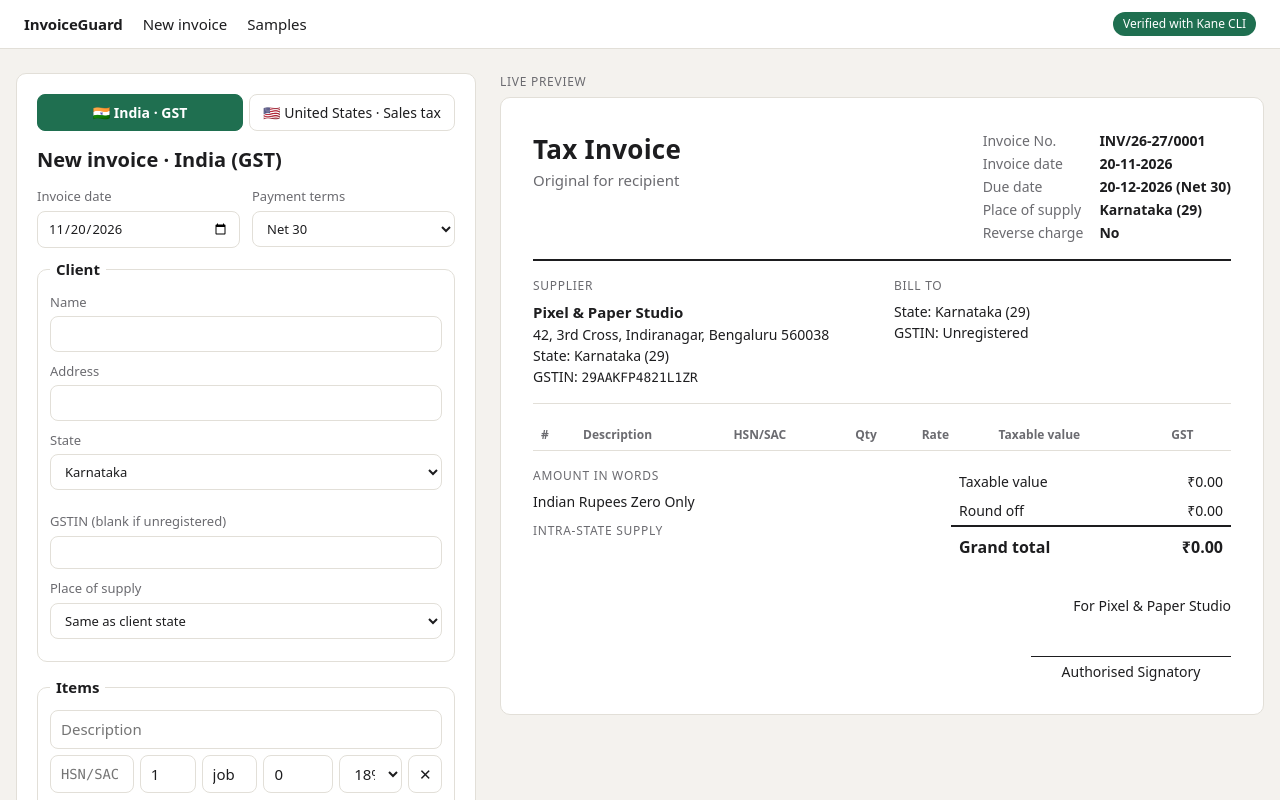
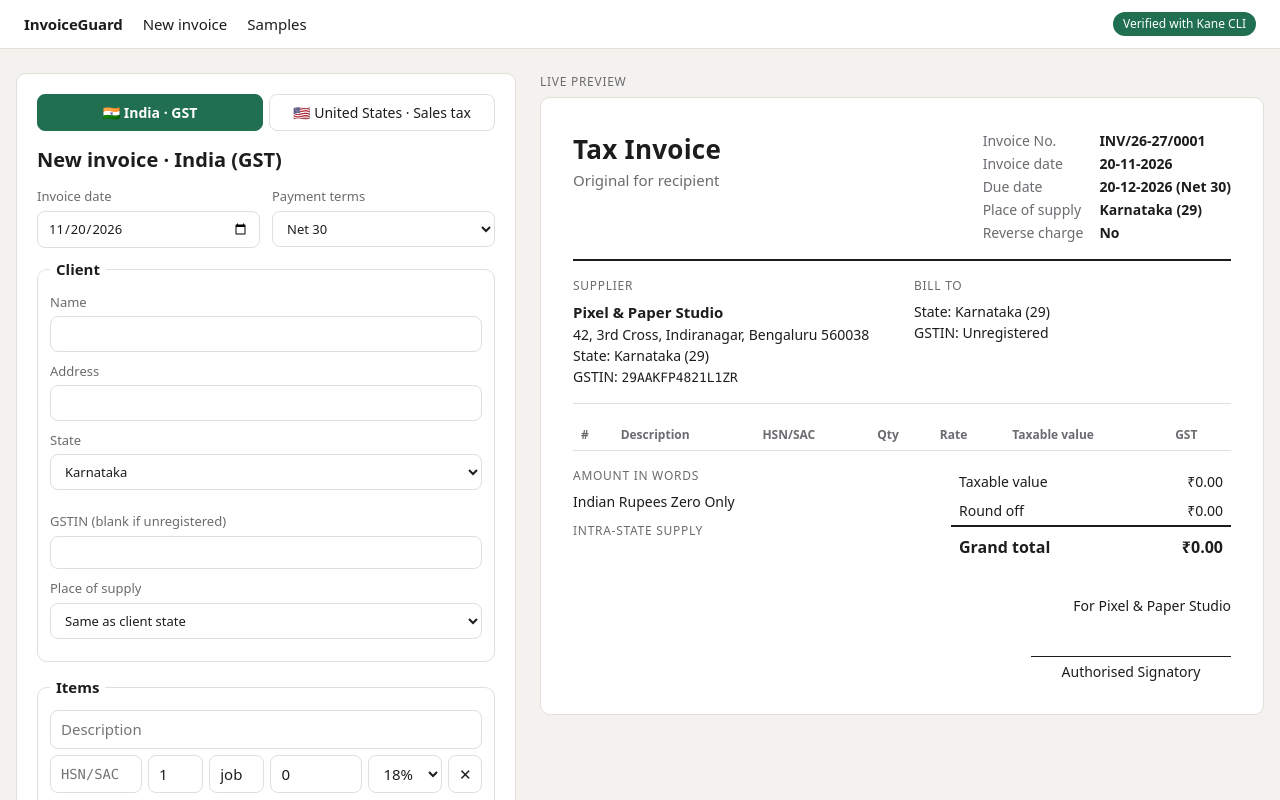
Before and after one commit to N-45div/Tickmark, a Next.js app: page / in a window 1280 px wide. Shown: the top 800 px of the page. Built offline with nearby package versions, Linux system fonts and the light colour scheme.

Commit message:
Editor: give item fields room and drop number spinners

```diff
--- a/app/globals.css
+++ b/app/globals.css
@@ -51,7 +51,7 @@ code, .mono { font-family: ui-monospace, SFMono-Regular, Menlo, monospace; font-
 .panel h2 { margin: 0 0 12px; font-size: 20px; }
 .sample-list li { margin: 6px 0; }
 
-.editor { display: grid; grid-template-columns: minmax(340px, 460px) 1fr; gap: 24px; align-items: start; }
+.editor { display: grid; grid-template-columns: minmax(360px, 500px) 1fr; gap: 24px; align-items: start; }
 @media (max-width: 960px) { .editor { grid-template-columns: 1fr; } }
 
 form label { display: flex; flex-direction: column; gap: 4px; font-size: 13px; color: var(--muted); margin-bottom: 10px; flex: 1; }
@@ -66,7 +66,7 @@ input:focus, select:focus { outline: 2px solid var(--accent); outline-offset: -1
 button { background: var(--accent); color: var(--accent-ink); border-color: var(--accent); cursor: pointer; font-weight: 600; }
 button:disabled { opacity: 0.45; cursor: not-allowed; }
 button.ghost { background: transparent; color: var(--ink); border-color: var(--line); font-weight: 500; }
-.item-row { display: grid; grid-template-columns: 1.2fr 0.8fr 0.8fr 1fr 0.9fr 34px; gap: 6px; margin-bottom: 12px; padding-bottom: 12px; border-bottom: 1px dashed var(--line); }
+.item-row { display: grid; grid-template-columns: 1fr 0.6fr 0.6fr 1fr 0.8fr 34px; gap: 6px; margin-bottom: 12px; padding-bottom: 12px; border-bottom: 1px dashed var(--line); }
 .item-row > :first-child { grid-column: 1 / -1; }
 @media (max-width: 420px) { .item-row { grid-template-columns: 1fr 1fr 1fr; } }
 .problems { background: var(--warn-bg); color: var(--warn-ink); border-radius: 8px; padding: 10px 10px 10px 28px; margin: 0 0 12px; font-size: 13px; }
@@ -122,3 +122,8 @@ button.ghost { background: transparent; color: var(--ink); border-color: var(--l
 .item-row.us-row { grid-template-columns: 0.8fr 0.7fr 1.3fr auto 34px; }
 .country-switch button { white-space: nowrap; font-size: 14px; }
 @media (max-width: 420px) { .country-switch { flex-direction: column; } }
+
+/* Number fields: no spinner arrows, so amounts like 2000.00 fit in narrow item columns */
+input[type="number"] { appearance: textfield; -moz-appearance: textfield; }
+input[type="number"]::-webkit-outer-spin-button,
+input[type="number"]::-webkit-inner-spin-button { -webkit-appearance: none; margin: 0; }
```
